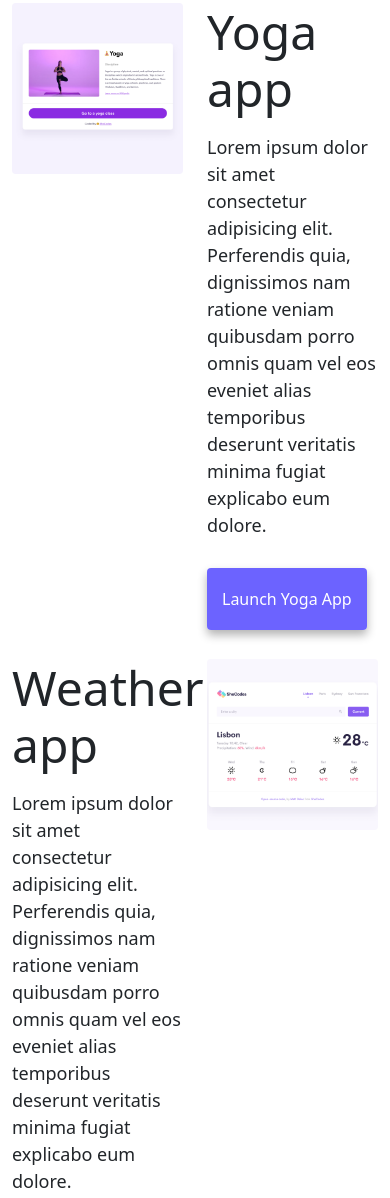
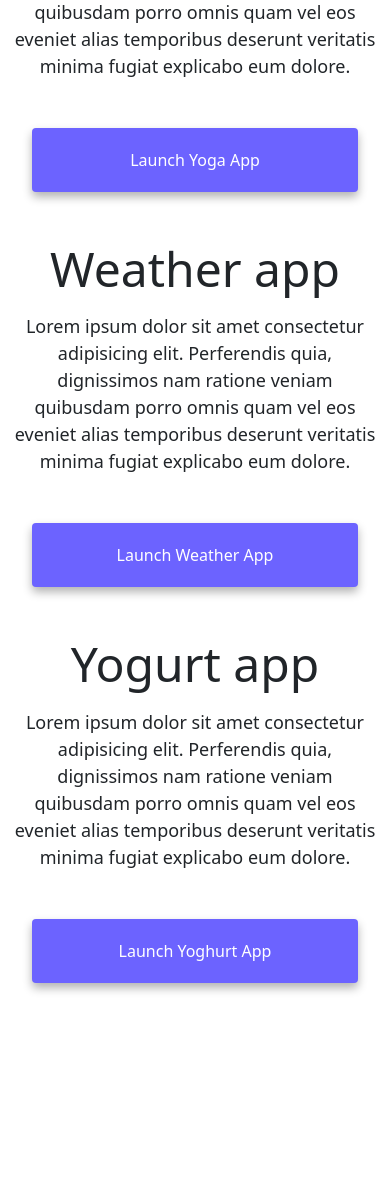
Before and after one commit to Hatchk/responsive-portfolio-shecodes, a plain HTML site: page index.html in a window 390 px wide. Shown: the part 637-1835 px from the top of the page. After the commit the page ends 1720 px from the top, so only its background shows below. Drawn offline with nearby package versions, Linux system fonts and the light colour scheme.

Commit message:
Made website more responsive

```diff
--- a/index.html
+++ b/index.html
@@ -81,14 +81,14 @@
     </div>
     <div class="container">
       <div class="row">
-        <div class="col-6">
+        <div class="col-sm-6">
           <img
             src="/images/yoga.png"
             alt="Yoga Project"
-            class="img-fluid rounded"
+            class="img-fluid rounded d-none d-sm-block"
           />
         </div>
-        <div class="col-6">
+        <div class="col-sm-6">
           <h2 class="mb-3">Yoga app</h2>
           <p>
             Lorem ipsum dolor sit amet consectetur adipisicing elit. Perferendis
@@ -97,14 +97,14 @@
             explicabo eum dolore.
           </p>
           <div class="mt-5">
-            <a href="#" class="primary-link" title="Yoga Project"
+            <a href="#" class="primary-link project-link" title="Yoga Project"
               >Launch Yoga App</a
             >
           </div>
         </div>
       </div>
       <div class="row mt-5">
-        <div class="col-6">
+        <div class="col-sm-6">
           <h2 class="mb-3">Weather app</h2>
           <p>
             Lorem ipsum dolor sit amet consectetur adipisicing elit. Perferendis
@@ -113,15 +113,18 @@
             explicabo eum dolore.
           </p>
           <div class="mt-5">
-            <a href="#" class="primary-link" title="Weather Project"
+            <a
+              href="#"
+              class="primary-link project-link"
+              title="Weather Project"
               >Launch Weather App</a
             >
           </div>
         </div>
-        <div class="col-6">
+        <div class="col-sm-6">
           <img
             src="/images/weather.png"
-            class="img-fluid rounded"
+            class="img-fluid rounded d-none d-sm-block"
             alt="Weather Project"
           />
         </div>
@@ -130,11 +133,11 @@
         <div class="col-6">
           <img
             src="/images/yogurt.png"
-            class="img-fluid rounded"
+            class="img-fluid rounded d-none d-sm-block"
             alt="Yoghurt Project"
           />
         </div>
-        <div class="col-6">
+        <div class="col-sm-6">
           <h2 class="mb-3">Yogurt app</h2>
           <p>
             Lorem ipsum dolor sit amet consectetur adipisicing elit. Perferendis
@@ -143,7 +146,10 @@
             explicabo eum dolore.
           </p>
           <div class="mt-5">
-            <a href="#" class="primary-link" title="Yoghurt Project"
+            <a
+              href="#"
+              class="primary-link project-link"
+              title="Yoghurt Project"
               >Launch Yoghurt App</a
             >
           </div>
--- a/style.css
+++ b/style.css
@@ -5,7 +5,7 @@
 }
 
 body {
-  margin-top: 100px;
+  margin: 100px 0;
 }
 
 h1,
@@ -16,20 +16,6 @@
 
 h1 {
   font-size: 96px;
-}
-
-h2 {
-  font-size: 48px;
-}
-
-h3 {
-  font-size: 24px;
-  opacity: 0.7;
-}
-
-p {
-  font-size: 18px;
-  line-height: 1.5;
 }
 
 .navigation-links {
@@ -86,3 +72,35 @@
 .email-link:hover {
   text-decoration: underline;
 }
+@media (max-width: 576px) {
+  h1 {
+    font-size: 48px;
+    line-height: 1.5;
+  }
+  h2 {
+    font-size: 32px;
+    text-align: center;
+  }
+  p {
+    text-align: center;
+  }
+}
+
+h2 {
+  font-size: 48px;
+}
+
+h3 {
+  font-size: 24px;
+  opacity: 0.7;
+}
+
+p {
+  font-size: 18px;
+  line-height: 1.5;
+}
+.project-link {
+  display: block;
+  text-align: center;
+  margin: 0 20px;
+}
```
Also changed, not shown: about.html (+3 -3 lines).
